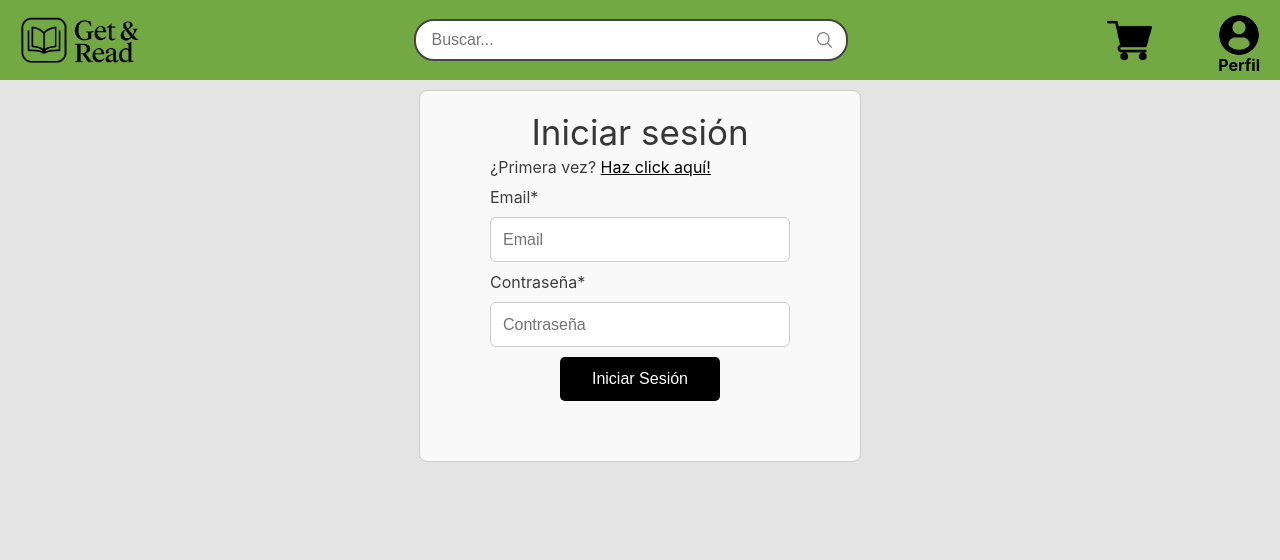
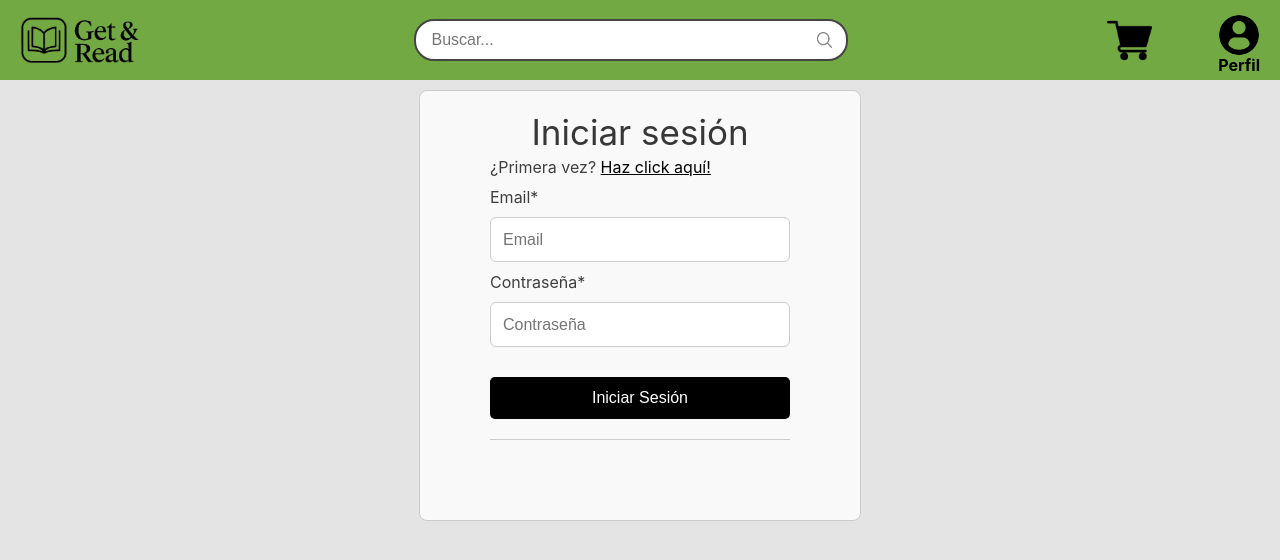
Before and after one commit to Jeremy12go/GetRead, a React (Create React App) app in the folder frontend/my-app/: page /login in a window 1280 px wide. Shown: the top 560 px of the page. Built offline with nearby package versions, Linux system fonts and the light colour scheme.

Commit message:
modificación estetica de la pestaña Login.js

```diff
--- a/frontend/my-app/src/incluides/header.js
+++ b/frontend/my-app/src/incluides/header.js
@@ -6,12 +6,11 @@ import usuario from '../assets/usuario.png'
 import lupa from '../assets/lupa.png'
 import { useNavigate } from 'react-router-dom';
 
-
 function Header({ stateLogin, name , profileImage, search, setSearch, saldoBilletera }) {
 
     const navigate = useNavigate();
 
-    const displayImage = profileImage ? profileImage : usuario;
+    const displayImage = profileImage && stateLogin ? profileImage : usuario;
 
     const formatSaldo = (saldo) => {
         return new Intl.NumberFormat('es-CL', {
--- a/frontend/my-app/src/pages/Login.js
+++ b/frontend/my-app/src/pages/Login.js
@@ -101,8 +101,8 @@ function Login({ setStateLogin, setName, setProfileImage, setObjectAccount }) {
                     />
                 </div>
             </div>
-            <div>
-                <button onClick={ handleSubmit } className="button-generic" >
+            <div className="buttons-login">
+                <button onClick={ handleSubmit } className="button-login" >
                     Iniciar Sesión
                 </button>
                 {errorLogin && (
@@ -110,6 +110,9 @@ function Login({ setStateLogin, setName, setProfileImage, setObjectAccount }) {
                         {errorLogin}
                     </p>
                 )}
+
+                <div className="separator"></div>
+
                 <GoogleLogin
                     onSuccess={ handleGoogleLogin }
                     onError={() => setErrorLogin("Error al iniciar sesión con Google")}
--- a/frontend/my-app/src/styles/login.css
+++ b/frontend/my-app/src/styles/login.css
@@ -140,7 +140,6 @@
   background-color: #434343;
 }
 
-
 .menu-boton {
   height: 100px;
   font-size: 20px;
@@ -224,3 +223,41 @@
   border-radius: 50%;
   object-fit: cover;
 }
+
+.buttons-login {
+  display: flex;
+  flex-direction: column;
+  align-items: center;
+  gap: 15px;
+  width: 100%;
+  margin-top: 20px;
+  position: relative;
+}
+
+.separator {
+  height: 1px;
+  background-color: #ccc;
+  margin: 5px 0;
+}
+
+.button-login {
+  width: 75%;
+  padding: 12px 0;
+  font-size: 16px;
+  border: none;
+  color: white;
+  cursor: pointer;
+  background: black;
+  transition: 0.3s;
+  border-radius: 5px;
+}
+
+.button-generic:hover {
+  background-color: #5c8834;
+}
+
+/* Google Login centrado */
+.buttons-login > div {
+  width: 75%;
+  justify-content: center;
+}
--- a/frontend/my-app/src/styles/perfil.css
+++ b/frontend/my-app/src/styles/perfil.css
@@ -60,13 +60,12 @@ html, body {
 
 }
 
-
 .perfil-botones {
   display: flex;
   flex-wrap: nowrap;
   gap: 10px;
   margin-top: 20px;
-  justify-content: flex-start; /* o center si querés centrados */
+  justify-content: flex-start;
 }
 
 .perfil-botones .btn {
```
